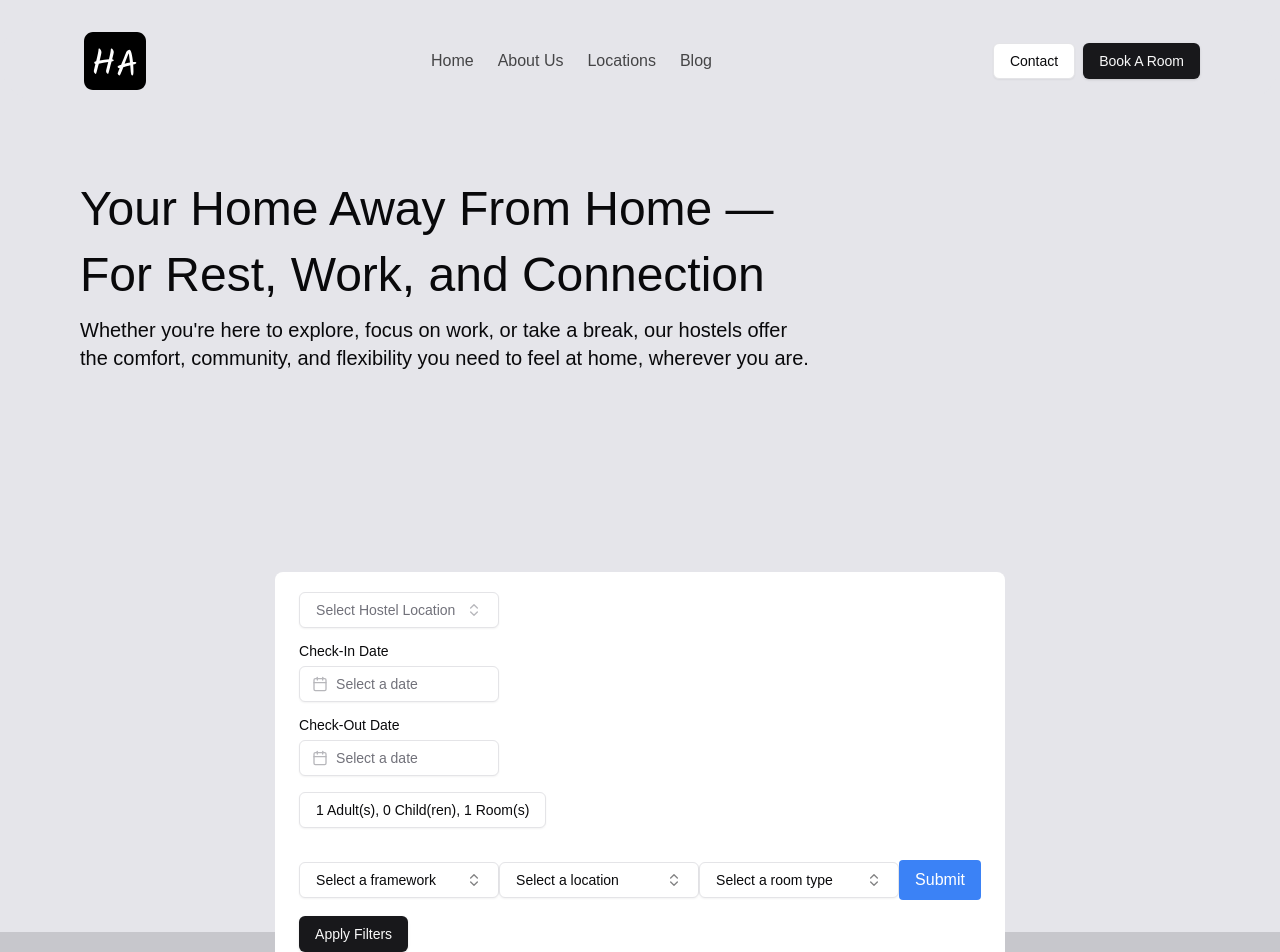
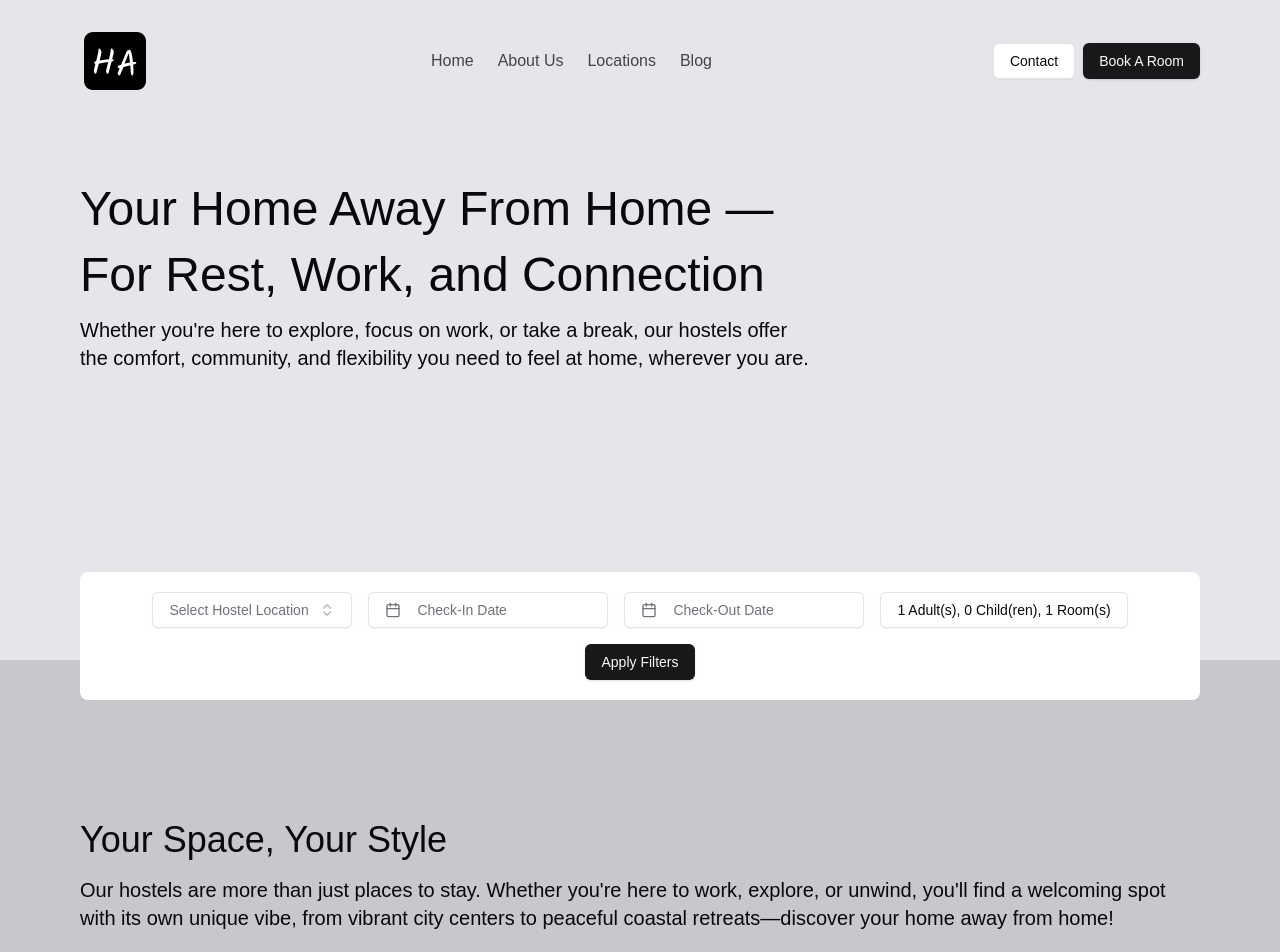
Before and after one commit to DaramolaD/Hostelally_website, a Next.js app in the folder frontend/: page / in a window 1280 px wide. Shown: the top 952 px of the page. Built offline with nearby package versions, Linux system fonts and the light colour scheme.

Commit message:
Fix build error

```diff
--- a/frontend/components/molecules/ComboboxDemoTTT.tsx
+++ /dev/null
@@ -1,82 +0,0 @@
-"use client";
-
-import * as React from "react";
-import { Check, ChevronsUpDown } from "lucide-react";
-
-import { cn } from "@/lib/utils";
-import { Button } from "@/components/ui/button";
-import {
-  Command,
-  CommandEmpty,
-  CommandGroup,
-  CommandInput,
-  CommandItem,
-  CommandList,
-} from "@/components/ui/command";
-import {
-  Popover,
-  PopoverContent,
-  PopoverTrigger,
-} from "@/components/ui/popover";
-
-interface ComboboxProps {
-  options: { value: string; label: string }[];
-  value: string;
-  onChange: (value: string) => void;
-  placeholder?: string;
-}
-
-export function Combobox({
-  options,
-  value,
-  onChange,
-  placeholder = "Select...",
-}: ComboboxProps) {
-  const [open, setOpen] = React.useState(false);
-
-  return (
-    <Popover open={open} onOpenChange={setOpen}>
-      <PopoverTrigger asChild>
-        <Button
-          variant="outline"
-          role="combobox"
-          aria-expanded={open}
-          className="w-[200px] justify-between"
-        >
-          {value
-            ? options.find((option) => option.value === value)?.label
-            : placeholder}
-          <ChevronsUpDown className="opacity-50" />
-        </Button>
-      </PopoverTrigger>
-      <PopoverContent className="w-[200px] p-0">
-        <Command>
-          <CommandInput placeholder="Search..." className="h-9" />
-          <CommandList>
-            <CommandEmpty>No options found.</CommandEmpty>
-            <CommandGroup>
-              {options.map((option) => (
-                <CommandItem
-                  key={option.value}
-                  value={option.value}
-                  onSelect={(currentValue) => {
-                    onChange(currentValue === value ? "" : currentValue);
-                    setOpen(false);
-                  }}
-                >
-                  {option.label}
-                  <Check
-                    className={cn(
-                      "ml-auto",
-                      value === option.value ? "opacity-100" : "opacity-0"
-                    )}
-                  />
-                </CommandItem>
-              ))}
-            </CommandGroup>
-          </CommandList>
-        </Command>
-      </PopoverContent>
-    </Popover>
-  );
-}
--- /dev/null
+++ b/frontend/components/molecules/DatePicker.tsx
@@ -0,0 +1,54 @@
+"use client";
+
+import React from "react";
+import { format } from "date-fns";
+import { CalendarIcon } from "lucide-react";
+
+import { Button } from "@/components/ui/button";
+import { Calendar } from "@/components/ui/calendar";
+import {
+  Popover,
+  PopoverContent,
+  PopoverTrigger,
+} from "@/components/ui/popover";
+
+type DatePickerProps = {
+  selectedDate: Date | null;
+  onDateChange: (date: Date | null) => void;
+  placeholder?: string;
+};
+
+export const DatePicker: React.FC<DatePickerProps> = ({
+  selectedDate,
+  onDateChange,
+  placeholder = "Select a date",
+}) => {
+  const handleDateChange = (date: Date | undefined) => {
+    // Convert undefined to null for consistency
+    onDateChange(date ?? null);
+  };
+
+  return (
+    <Popover>
+      <PopoverTrigger asChild>
+        <Button
+          variant="outline"
+          className={`w-[240px] justify-start text-left font-normal !mt-0 ${
+            !selectedDate ? "text-muted-foreground" : ""
+          }`}
+        >
+          <CalendarIcon className="mr-2 h-4 w-4" />
+          {selectedDate ? format(selectedDate, "PPP") : <span>{placeholder}</span>}
+        </Button>
+      </PopoverTrigger>
+      <PopoverContent className="w-auto p-0" align="start">
+        <Calendar
+          mode="single"
+          selected={selectedDate || undefined}
+          onSelect={handleDateChange} // Updated to use the handler
+          initialFocus
+        />
+      </PopoverContent>
+    </Popover>
+  );
+};
--- a/frontend/components/molecules/DatePickerForm.tsx
+++ /dev/null
@@ -1,86 +0,0 @@
-"use client";
-
-import { format } from "date-fns";
-import { CalendarIcon } from "lucide-react";
-import { useController, UseControllerProps } from "react-hook-form";
-
-import { cn } from "@/lib/utils";
-import { Button } from "@/components/ui/button";
-import { Calendar } from "@/components/ui/calendar";
-import {
-  FormControl,
-  FormItem,
-  FormLabel,
-  FormMessage,
-} from "@/components/ui/form";
-import {
-  Popover,
-  PopoverContent,
-  PopoverTrigger,
-} from "@/components/ui/popover";
-
-interface DatePickerProps extends UseControllerProps {
-  label: string;
-  placeholder?: string;
-  disabledDates?: (date: Date) => boolean;
-  onChange?: (date: Date | null) => void; // Add this
-}
-
-export function DatePicker({
-  name,
-  control,
-  label,
-  placeholder = "Pick a date",
-  disabledDates,
-  onChange, // Receive onChange from parent
-}: DatePickerProps) {
-  const {
-    field,
-    fieldState: { error },
-  } = useController({ name, control });
-
-  return (
-    <FormItem className="flex flex-col">
-      <FormLabel>{label}</FormLabel>
-      <Popover>
-        <PopoverTrigger asChild>
-          <FormControl>
-            <Button
-              variant={"outline"}
-              className={cn(
-                "w-[200px] pl-3 text-left font-normal justify-start",
-                !field.value && "text-muted-foreground"
-              )}
-            >
-              <CalendarIcon className="h-4 w-4 opacity-50" />
-              {field.value ? (
-                format(field.value, "PPP")
-              ) : (
-                <span>{placeholder}</span>
-              )}
-            </Button>
-          </FormControl>
-        </PopoverTrigger>
-
-        <PopoverContent className="w-auto p-0" align="start">
-          <Calendar
-            mode="single"
-            selected={field.value}
-            onSelect={(date) => {
-              const safeDate = date || null; // Convert undefined to null
-              field.onChange(safeDate); // Update react-hook-form
-              if (onChange) onChange(safeDate); // Notify parent
-            }}
-            disabled={
-              disabledDates ||
-              ((date) => date < new Date(new Date().setHours(0, 0, 0, 0))) // Disable past dates
-            }
-            initialFocus
-            className="w-full"
-          />
-        </PopoverContent>
-      </Popover>
-      {error && <FormMessage>{error.message}</FormMessage>}
-    </FormItem>
-  );
-}
--- a/frontend/components/molecules/FtlerSection.tsx
+++ /dev/null
@@ -1,65 +0,0 @@
-"use client";
-
-import * as React from "react";
-import { Combobox } from "./ComboboxDemoTTT";
-
-export function FormContainer() {
-  const [formData, setFormData] = React.useState({
-    framework: "",
-    location: "",
-    type: "",
-  });
-
-  const frameworks = [
-    { value: "next.js", label: "Next.js" },
-    { value: "sveltekit", label: "SvelteKit" },
-    { value: "nuxt.js", label: "Nuxt.js" },
-    { value: "remix", label: "Remix" },
-    { value: "astro", label: "Astro" },
-  ];
-
-  const locations = [
-    { value: "hostel-1", label: "Hostel 1" },
-    { value: "hostel-2", label: "Hostel 2" },
-  ];
-
-  const types = [
-    { value: "single", label: "Single Room" },
-    { value: "shared", label: "Shared Room" },
-  ];
-
-  const handleSubmit = (e: React.FormEvent) => {
-    e.preventDefault();
-    console.log("Submitted Data:", formData);
-    // Send data to the endpoint here
-  };
-
-  return (
-    <div onSubmit={handleSubmit} className="space-y-4">
-      <Combobox
-        options={frameworks}
-        value={formData.framework}
-        onChange={(value) => setFormData((prev) => ({ ...prev, framework: value }))}
-        placeholder="Select a framework"
-      />
-
-      <Combobox
-        options={locations}
-        value={formData.location}
-        onChange={(value) => setFormData((prev) => ({ ...prev, location: value }))}
-        placeholder="Select a location"
-      />
-
-      <Combobox
-        options={types}
-        value={formData.type}
-        onChange={(value) => setFormData((prev) => ({ ...prev, type: value }))}
-        placeholder="Select a room type"
-      />
-
-      <button type="submit" onClick={handleSubmit} className="px-4 py-2 bg-blue-500 text-white rounded">
-        Submit
-      </button>
-    </div>
-  );
-}
--- a/frontend/components/molecules/HeroFilterHandler.tsx
+++ b/frontend/components/molecules/HeroFilterHandler.tsx
@@ -6,25 +6,12 @@ import { Filters } from "@/lib/validation";
 
 const HeroFilterHandler: React.FC = () => {
   const handleApplyFilters = (newFilters: Filters) => {
-    // Construct the query string from the filters object
-    // const queryParams = new URLSearchParams({
-    //   location: newFilters.location || "",
-    //   dob: newFilters.dob ? newFilters.dob.toISOString() : "",
-    //   adults: newFilters.adults.toString(),
-    //   children: newFilters.children.toString(),
-    //   rooms: newFilters.rooms.toString(),
-    // }).toString();
-
     console.log("Filters applied:", newFilters);
-    // Redirecting or handling filters elsewhere
-    // window.location.href = `/hostels?${queryParams}`;
   };
 
   return (
     <div className="relative -bottom-10">
-      <HostelFilter
-        onApplyFilters={handleApplyFilters} // Callback to handle updates
-      />
+      <HostelFilter onApplyFilters={handleApplyFilters} />
     </div>
   );
 };
--- a/frontend/components/molecules/HostelFilter.tsx
+++ b/frontend/components/molecules/HostelFilter.tsx
@@ -6,9 +6,8 @@ import { Form } from "../ui/form";
 import { useForm } from "react-hook-form";
 import { Filters } from "@/lib/validation";
 import LocationFilter from "./LocationFilterHnadler";
-import { DatePicker } from "./DatePickerForm";
-import { FormContainer } from "./FtlerSection";
 import { RoomSelection } from "./RoomFilterHnadler";
+import { DatePicker } from "./DatePicker";
 
 type HostelFilterProps = {
   onApplyFilters: (filters: Filters) => void;
@@ -27,8 +26,8 @@ const HostelFilter: React.FC<HostelFilterProps> = ({ onApplyFilters }) => {
   const form = useForm({
     defaultValues: {
       location: filters.location || "",
-      checkIn: filters.checkIn || "",
-      checkOut: filters.checkOut || "",
+      checkIn: filters.checkIn || null,
+      checkOut: filters.checkOut || null,
     },
   });
 
@@ -61,7 +60,7 @@ const HostelFilter: React.FC<HostelFilterProps> = ({ onApplyFilters }) => {
       <Form {...form}>
         <form
           onSubmit={form.handleSubmit(handleApply)}
-          className="flex-1 space-y-4"
+          className="flex md:justify-center gap-4 flex-wrap"
         >
           <LocationFilter
             options={hostelLocations}
@@ -71,22 +70,18 @@ const HostelFilter: React.FC<HostelFilterProps> = ({ onApplyFilters }) => {
             }
           />
           <DatePicker
-            name="checkIn"
-            control={form.control}
-            label="Check-In Date"
-            placeholder="Select a date"
-            onChange={(date) =>
+            selectedDate={filters.checkIn}
+            onDateChange={(date) =>
               setFilters((prev: Filters) => ({ ...prev, checkIn: date }))
             }
+            placeholder="Check-In Date"
           />
           <DatePicker
-            name="checkOut"
-            control={form.control}
-            label="Check-Out Date"
-            placeholder="Select a date"
-            onChange={(date) =>
+            selectedDate={filters.checkOut}
+            onDateChange={(date) =>
               setFilters((prev: Filters) => ({ ...prev, checkOut: date }))
             }
+            placeholder="Check-Out Date"
           />
           <RoomSelection
             adults={filters.adults}
@@ -94,10 +89,7 @@ const HostelFilter: React.FC<HostelFilterProps> = ({ onApplyFilters }) => {
             rooms={filters.rooms}
             onChange={handleRoomChange}
           />
-
-          <FormContainer />
-
-          <Button type="submit" className="mt-4">
+          <Button type="submit" className="">
             Apply Filters
           </Button>
         </form>
--- a/frontend/components/molecules/LocationFilterHnadler.tsx
+++ b/frontend/components/molecules/LocationFilterHnadler.tsx
@@ -2,7 +2,6 @@
 
 import React, { useState } from "react";
 import { Check, ChevronsUpDown } from "lucide-react";
-
 import { cn } from "@/lib/utils";
 import { Button } from "@/components/ui/button";
 import {
@@ -34,6 +33,8 @@ const LocationFilter: React.FC<LocationFilterProps> = ({
 }) => {
   const [open, setOpen] = useState(false);
 
+  const selectedLabel = options.find((option) => option.value === value)?.label || "Select Hostel Location";
+
   return (
     <Popover open={open} onOpenChange={setOpen}>
       <PopoverTrigger asChild>
@@ -41,24 +42,16 @@ const LocationFilter: React.FC<LocationFilterProps> = ({
           <Button
             variant="outline"
             role="combobox"
-            className={cn(
-              "w-[200px] justify-between",
-              !value && "text-muted-foreground"
-            )}
+            className={cn("w-[200px] justify-between", !value && "text-muted-foreground")}
           >
-            {value
-              ? options.find((option) => option.value === value)?.label
-              : "Select Hostel Location"}
+            {selectedLabel}
             <ChevronsUpDown className="opacity-50" />
           </Button>
         </FormControl>
       </PopoverTrigger>
       <PopoverContent className="w-[200px] p-0">
         <Command>
-          <CommandInput
-            placeholder="Search Hostel Location..."
-            className="h-9"
-          />
+          <CommandInput placeholder="Search Hostel Location..." className="h-9" />
           <CommandList>
             <CommandEmpty>No location found.</CommandEmpty>
             <CommandGroup>
@@ -72,12 +65,7 @@ const LocationFilter: React.FC<LocationFilterProps> = ({
                   }}
                 >
                   {option.label}
-                  <Check
-                    className={cn(
-                      "ml-auto",
-                      option.value === value ? "opacity-100" : "opacity-0"
-                    )}
-                  />
+                  <Check className={cn("ml-auto", option.value === value ? "opacity-100" : "opacity-0")} />
                 </CommandItem>
               ))}
             </CommandGroup>
--- a/frontend/components/molecules/RoomFilterHnadler.tsx
+++ b/frontend/components/molecules/RoomFilterHnadler.tsx
@@ -34,7 +34,7 @@ export const RoomSelection: React.FC<RoomSelectionProps> = ({
   return (
     <Popover open={open} onOpenChange={setOpen}>
       <PopoverTrigger asChild>
-        <Button variant="outline" className="w-fit justify-between">
+        <Button variant="outline" className="w-fit justify-between !mt-0">
           {adults} Adult(s), {child} Child(ren), {rooms} Room(s)
         </Button>
       </PopoverTrigger>
--- a/frontend/components/ui/calendar.tsx
+++ b/frontend/components/ui/calendar.tsx
@@ -60,8 +60,8 @@ function Calendar({
         ...classNames,
       }}
       components={{
-        IconLeft: ({ ...props }) => <ChevronLeft className="h-4 w-4" />,
-        IconRight: ({ ...props }) => <ChevronRight className="h-4 w-4" />,
+        IconLeft: (props) => <ChevronLeft className="h-4 w-4" {...props} />, // Use props
+        IconRight: (props) => <ChevronRight className="h-4 w-4" {...props} />, // Use props
       }}
       {...props}
     />
```
